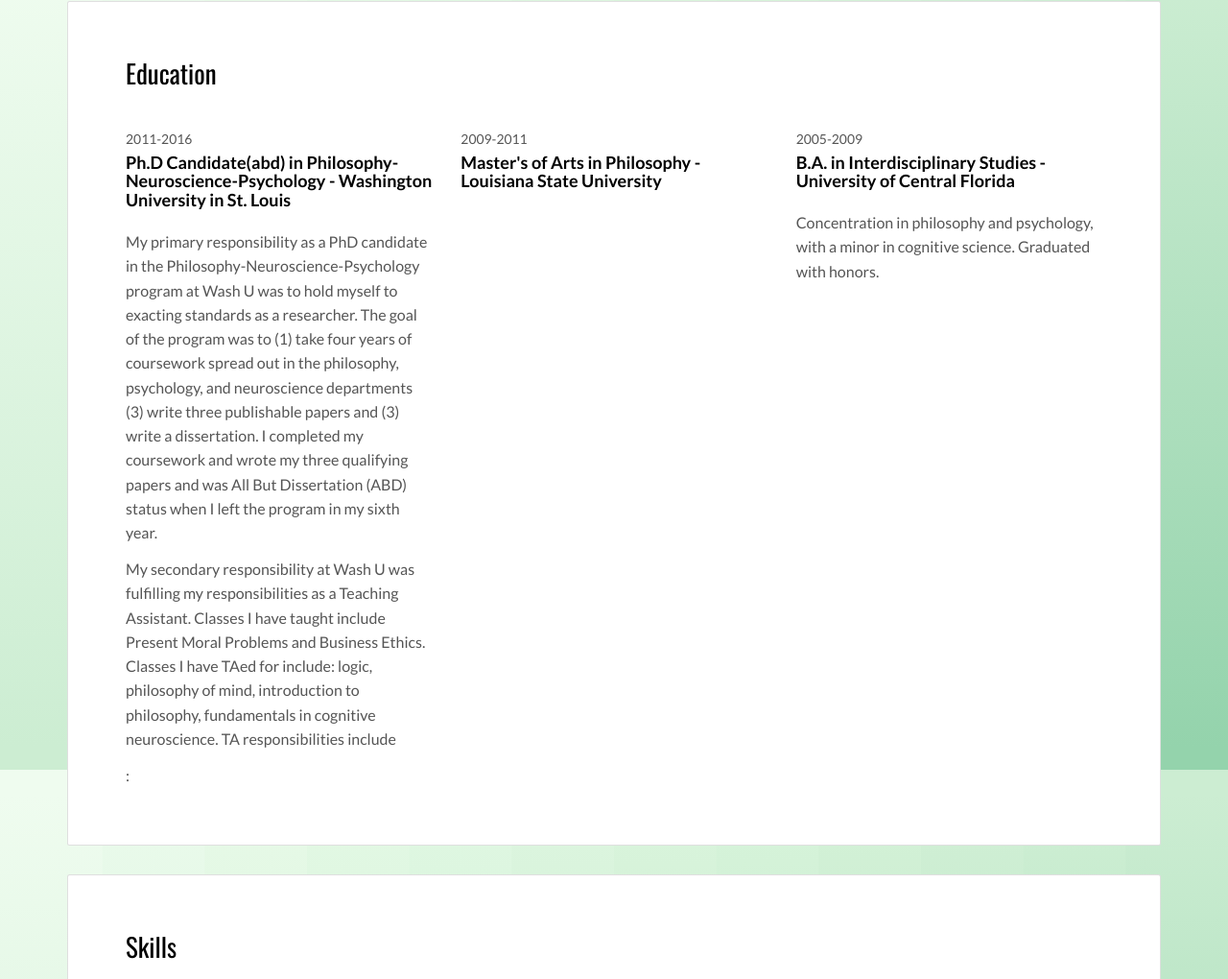
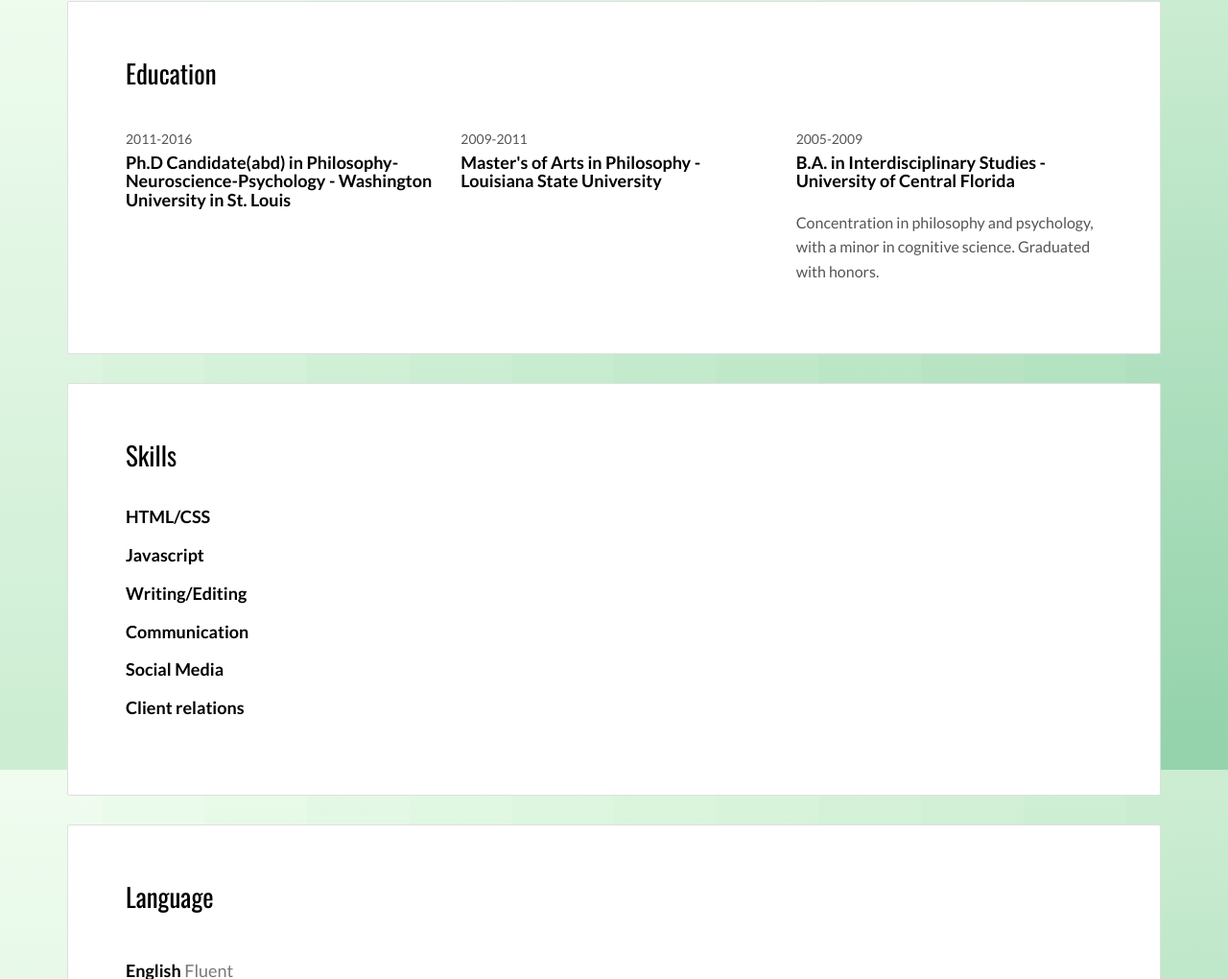
Before and after one commit to rachelsmantra/personalsite, a plain HTML site: page index.html in a window 1280 px wide. Shown: the part 1758-2778 px from the top of the page at 96% size. Drawn offline with nearby package versions, Linux system fonts and the light colour scheme.

Commit message:
Changing email mailto shortening educational experience

```diff
--- a/index.html
+++ b/index.html
@@ -127,16 +127,6 @@
                     <small class="date">2011-2016</small>
                     <h3 class="h5 date-title">Ph.D Candidate(abd) in Philosophy-Neuroscience-Psychology - Washington
                       University in St. Louis</h3>
-                    <p>My primary responsibility as a PhD candidate in the Philosophy-Neuroscience-Psychology program at
-                      Wash U was to hold myself to exacting standards as a researcher. The goal of the program was to
-                      (1) take four years of coursework spread out in the philosophy, psychology, and neuroscience
-                      departments (3) write three publishable papers and (3) write a dissertation. I completed my
-                      coursework and wrote my three qualifying papers and was All But Dissertation (ABD) status when I
-                      left the program in my sixth year.
-                      <p>My secondary responsibility at Wash U was fulfilling my responsibilities as a Teaching
-                        Assistant. Classes I have taught include Present Moral Problems and Business Ethics. Classes I
-                        have TAed for include: logic, philosophy of mind, introduction to philosophy, fundamentals in
-                        cognitive neuroscience. TA responsibilities include</p>:
                   </div>
 
                 </div>
@@ -276,7 +266,7 @@
           <div class="card">
             <div class="card-block">
               <h2>Contact</h2>
-              <form action="" class="reveal-content">
+              <form action="mailto:rachelannewilliams@gmail.com" class="reveal-content">
                 <div class="form-group">
                   <input type="email" class="form-control" id="email" placeholder="Email">
                 </div>
```
